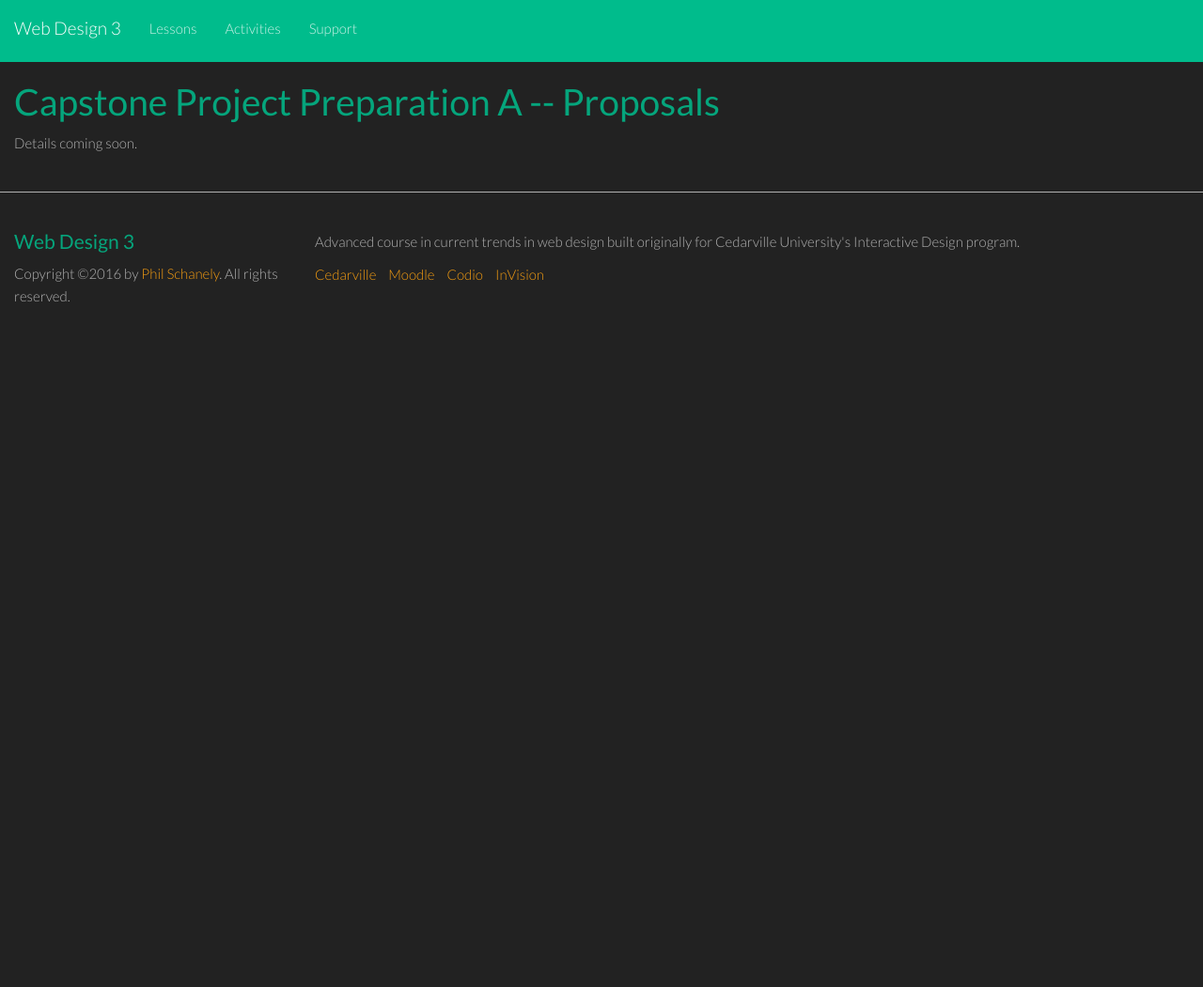
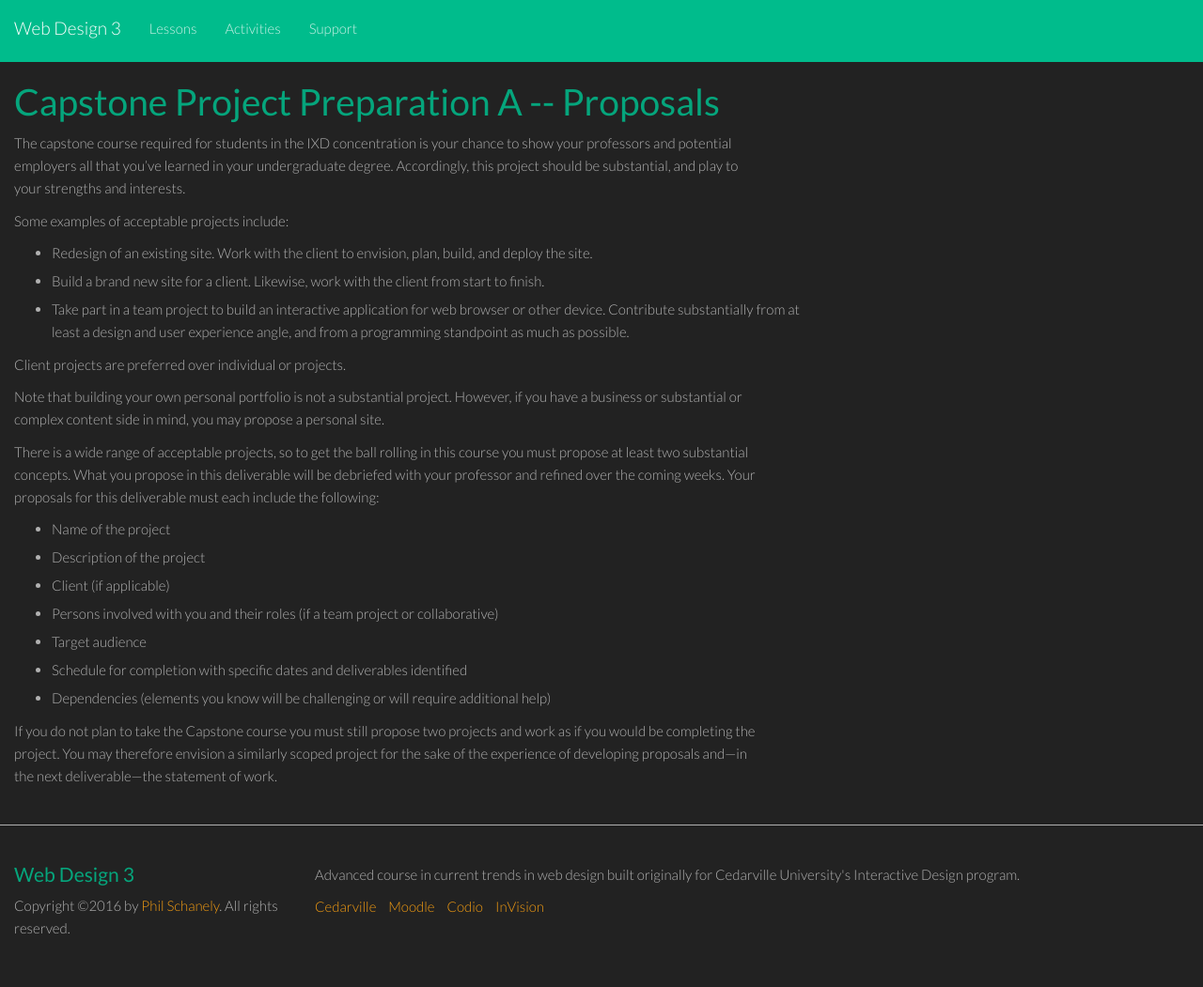
Before and after one commit to philschanely/course-web3, a Jekyll site: the page built from _activities/cp-a.md, in a window 1280 px wide. Shown: the whole page at 94% size. Built offline with Jekyll 4.4.1, drawn with Linux system fonts in a browser that asks for light colours; before the commit the page ends 900 px from its top, so only the background shows below that.

Commit message:
Updates to schedule, project 3, and capstone instructions

```diff
--- a/_activities/cp-a.md
+++ b/_activities/cp-a.md
@@ -2,4 +2,27 @@
 title: Capstone Project Preparation A -- Proposals
 layout: activity
 ---
-Details coming soon.
+
+The capstone course required for students in the IXD concentration is your chance to show your professors and potential employers all that you've learned in your undergraduate degree. Accordingly, this project should be substantial, and play to your strengths and interests.
+
+Some examples of acceptable projects include:
+
+* Redesign of an existing site. Work with the client to envision, plan, build, and deploy the site.
+* Build a brand new site for a client. Likewise, work with the client from start to finish.
+* Take part in a team project to build an interactive application for web browser or other device. Contribute substantially from at least a design and user experience angle, and from a programming standpoint as much as possible.
+
+Client projects are preferred over individual or projects.
+
+Note that building your own personal portfolio is not a substantial project. However, if you have a business or substantial or complex content side in mind, you may propose a personal site.
+
+There is a wide range of acceptable projects, so to get the ball rolling in this course you must propose at least two substantial concepts. What you propose in this deliverable will be debriefed with your professor and refined over the coming weeks. Your proposals for this deliverable must each include the following:
+
+* Name of the project
+* Description of the project
+* Client (if applicable)
+* Persons involved with you and their roles (if a team project or collaborative)
+* Target audience
+* Schedule for completion with specific dates and deliverables identified
+* Dependencies (elements you know will be challenging or will require additional help)
+
+If you do not plan to take the Capstone course you must still propose two projects and work as if you would be completing the project. You may therefore envision a similarly scoped project for the sake of the experience of developing proposals and---in the next deliverable---the statement of work.
```
Also changed, not shown: _activities/cp-b.md (+3 -1 lines), _activities/p3.md (+23 -1 lines), _lessons/03-experimentation.md (+3 -1 lines), index.md (+8 -8 lines).
